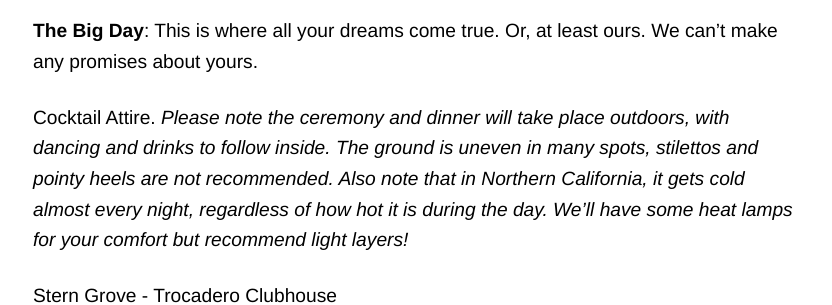
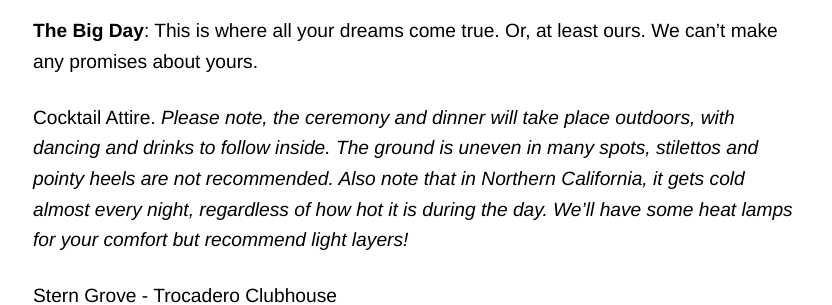
Before and after one commit to nkadlac/alieplusnate.com, a Jekyll site: the page built from schedule.md, in a window 1280 px wide. Shown: the part 980-1285 px from the top of the page, without its empty margins (223-1055 px from the left). Built offline with Jekyll 4.4.1, drawn with Linux system fonts in a browser that asks for light colours; some web fonts are replaced.

```diff
--- a/schedule.md
+++ b/schedule.md
@@ -20,7 +20,7 @@ San Francisco, CA 94110
 
 **The Big Day**: This is where all your dreams come true. Or, at least ours. We can't make any promises about yours.
 
-Cocktail Attire. *Please note the ceremony and dinner will take place outdoors, with dancing and drinks to follow inside. The ground is uneven in many spots, stilettos and pointy heels are not recommended. Also note that in Northern California, it gets cold almost every night, regardless of how hot it is during the day. We'll have some heat lamps for your comfort but recommend light layers!*
+Cocktail Attire. *Please note, the ceremony and dinner will take place outdoors, with dancing and drinks to follow inside. The ground is uneven in many spots, stilettos and pointy heels are not recommended. Also note that in Northern California, it gets cold almost every night, regardless of how hot it is during the day. We'll have some heat lamps for your comfort but recommend light layers!*
 
 Stern Grove - Trocadero Clubhouse<br>
 2750 19th Avenue<br>
```
